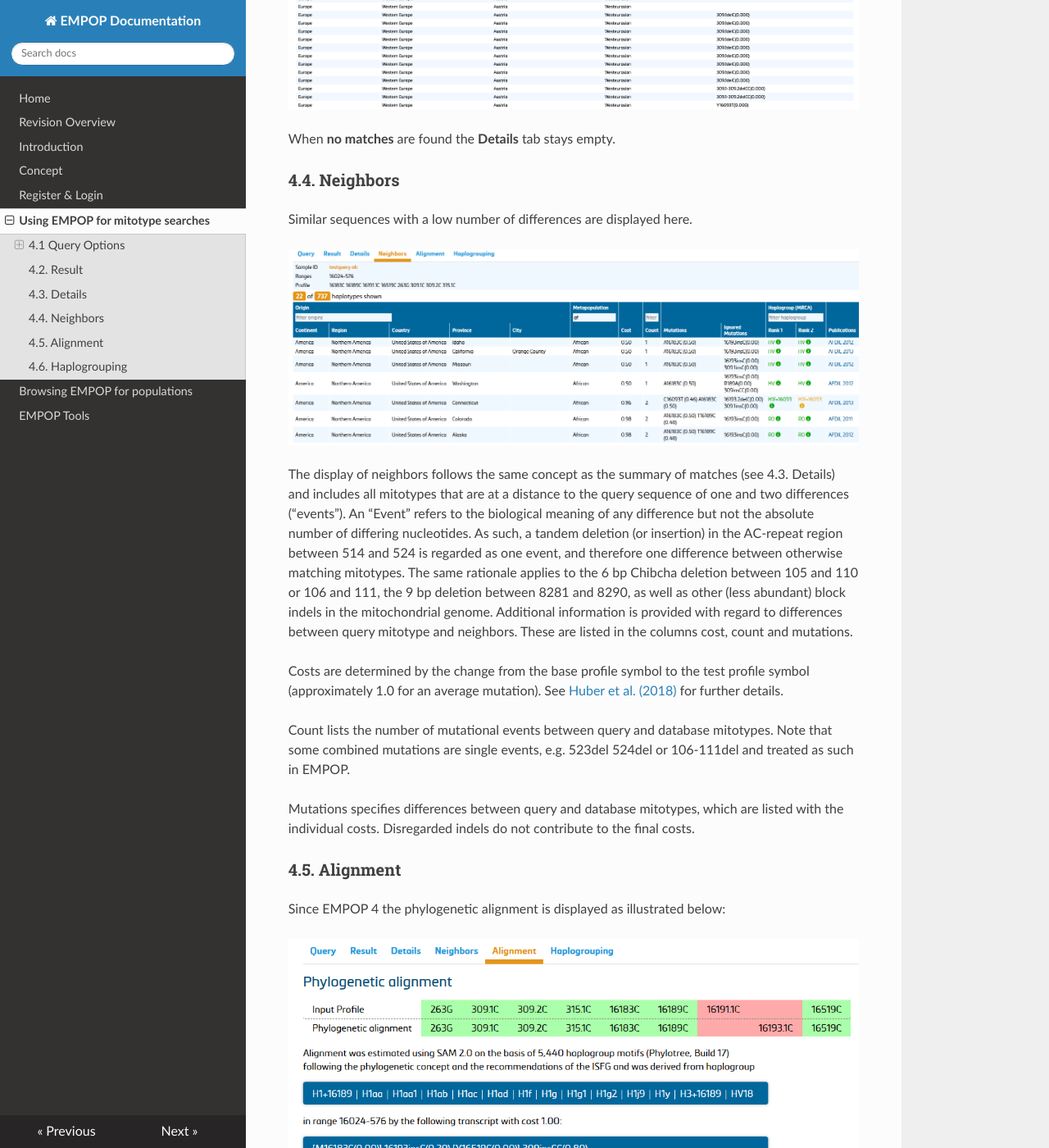
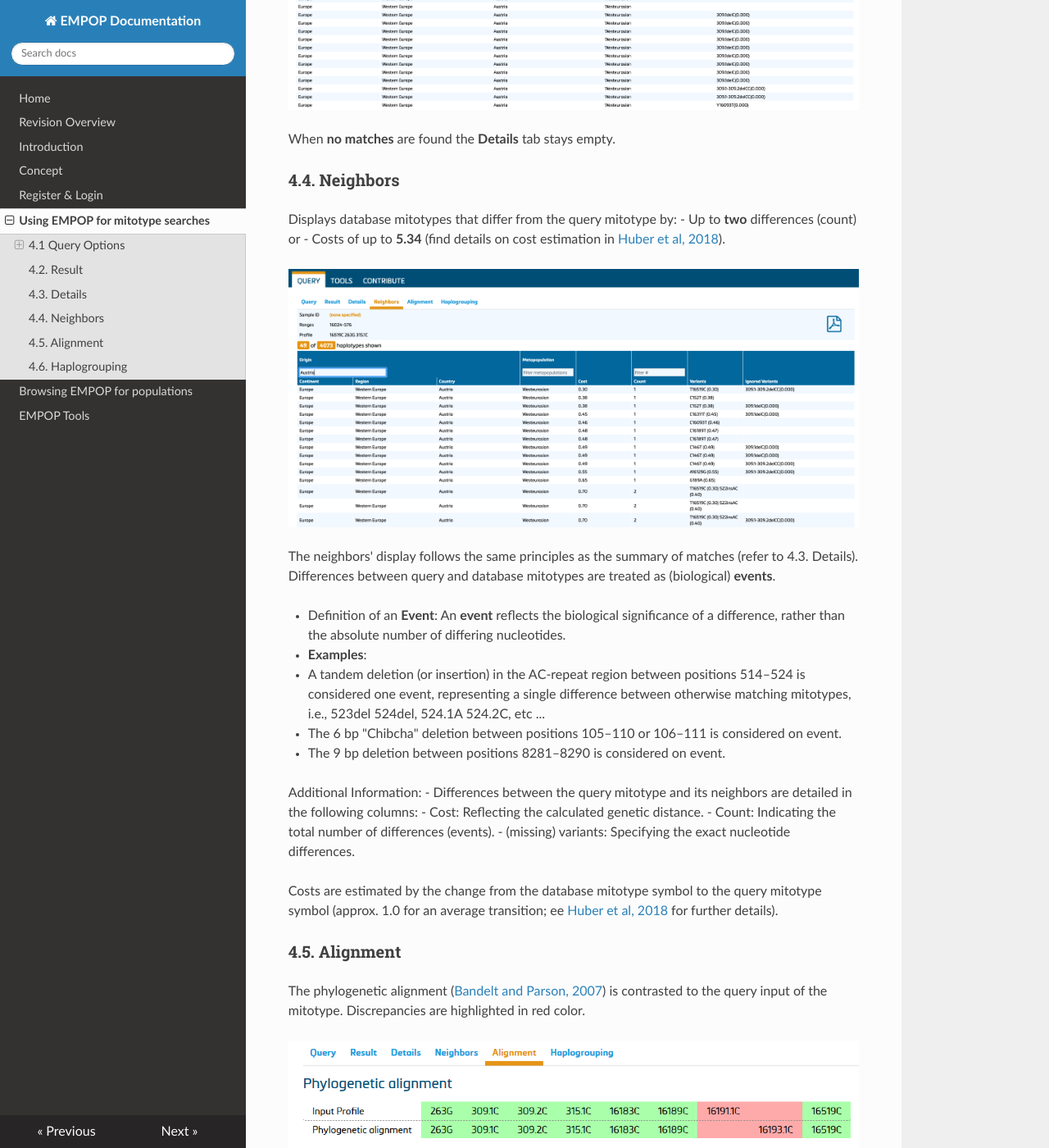
Before and after one commit to gmitirol/empop-use, an MkDocs documentation site: the page built from docs/using_empop.md, in a window 1280 px wide and 1400 px high, scrolled down 6139 px. Shown: the whole window at 82% size. Built offline with MkDocs 1.6.1, drawn with Linux system fonts in a browser that asks for light colours; nearby versions of some CDN libraries.

Commit message:
Update using_empop.md

```diff
--- a/docs/using_empop.md
+++ b/docs/using_empop.md
@@ -168,25 +168,38 @@ When **no matches** are found the **Details** tab stays empty.
 
 
 ### 4.4. Neighbors
-Similar sequences with a low number of differences are displayed here.
+Displays database mitotypes that differ from the query mitotype by:
+- Up to **two** differences (count) or
+- Costs of up to **5.34** (find details on cost estimation in [Huber et al, 2018](https://10.1016/j.fsigen.2018.09.001)).
 
-![](images/fig9_neighbours.png)
 
-The display of neighbors follows the same concept as the summary of matches (see 4.3. Details) and includes all mitotypes that are at a distance to the query sequence of one and two differences (“events”).
-An “Event” refers to the biological meaning of any difference but not the absolute number of differing nucleotides. As such, a tandem deletion (or insertion) in the AC-repeat region between 514 and 524 is regarded as one event, and therefore one difference between otherwise matching mitotypes. The same rationale applies to the 6 bp Chibcha deletion between 105 and 110 or 106 and 111, the 9 bp deletion between 8281 and 8290, as well as other (less abundant) block indels in the mitochondrial genome.
-Additional information is provided with regard to differences between query mitotype and neighbors. These are listed in the columns cost, count and mutations.
+![](images/V4R14-FigNeighbors.png)
 
-Costs are determined by the change from the base profile symbol to the test profile symbol (approximately 1.0 for an average mutation). See [Huber et al. (2018)](https://pubmed.ncbi.nlm.nih.gov/30241075/) for further details.
 
-Count lists the number of mutational events between query and database mitotypes.
-Note that some combined mutations are single events, e.g. 523del 524del or 106-111del and treated as such in EMPOP.
+The neighbors' display follows the same principles as the summary of matches (refer to 4.3. Details). Differences between query and database mitotypes are treated as (biological) **events**.
 
-Mutations specifies differences between query and database mitotypes, which are listed with the individual costs. Disregarded indels do not contribute to the final costs.
+- Definition of an **Event**:
+    An **event** reflects the biological significance of a difference, rather than the absolute number of differing nucleotides.
+
+- **Examples**:
+-   A tandem deletion (or insertion) in the AC-repeat region between positions 514–524 is considered one event, representing a single difference between otherwise matching mitotypes, i.e., 523del 524del, 524.1A 524.2C, etc ...
+-   The 6 bp "Chibcha" deletion between positions 105–110 or 106–111 is considered on event.
+-   The 9 bp deletion between positions 8281–8290 is considered on event.
+
+Additional Information:
+- Differences between the query mitotype and its neighbors are detailed in the following columns:
+- Cost: Reflecting the calculated genetic distance.
+- Count: Indicating the total number of differences (events).
+- (missing) variants: Specifying the exact nucleotide differences.
+
+Costs are estimated by the change from the database mitotype symbol to the query mitotype symbol (approx. 1.0 for an average transition; ee [Huber et al, 2018](https://pubmed.ncbi.nlm.nih.gov/30241075/) for further details).
+
 
 ### 4.5. Alignment
-Since EMPOP 4 the phylogenetic alignment is displayed as illustrated below:
+The phylogenetic alignment ([Bandelt and Parson, 2007](https://doi.org/10.1007/s00414-006-0151-5)) is contrasted to the query input of the mitotype. Discrepancies are highlighted in red color.
 
 ![](images/fig10_alignment.png)
+
 
 ### 4.6. Haplogrouping
 The assignment of haplogroups to mitotypes contributes substantial value for quality control, not only in forensic genetics but also in population and medical genetics. The availability of Phylotree, a widely accepted phylogenetic tree of human mitochondrial DNA lineages, led to the development of several (semi-)automated software solutions for haplogrouping. However, the currently existing tools only make use of haplogroup-defining mutations, whereas private mutations (beyond the haplogroup level) can be additionally informative allowing for enhanced haplogroup assignment.
```
